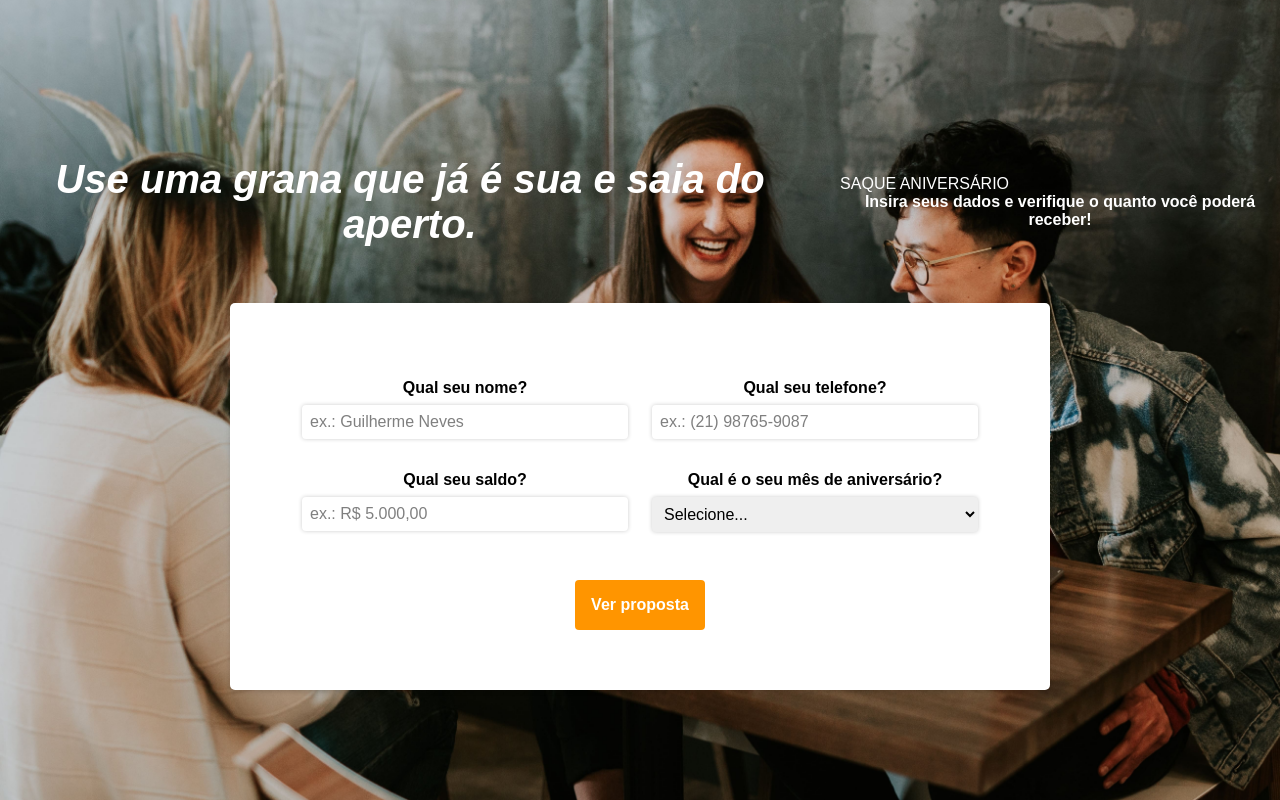
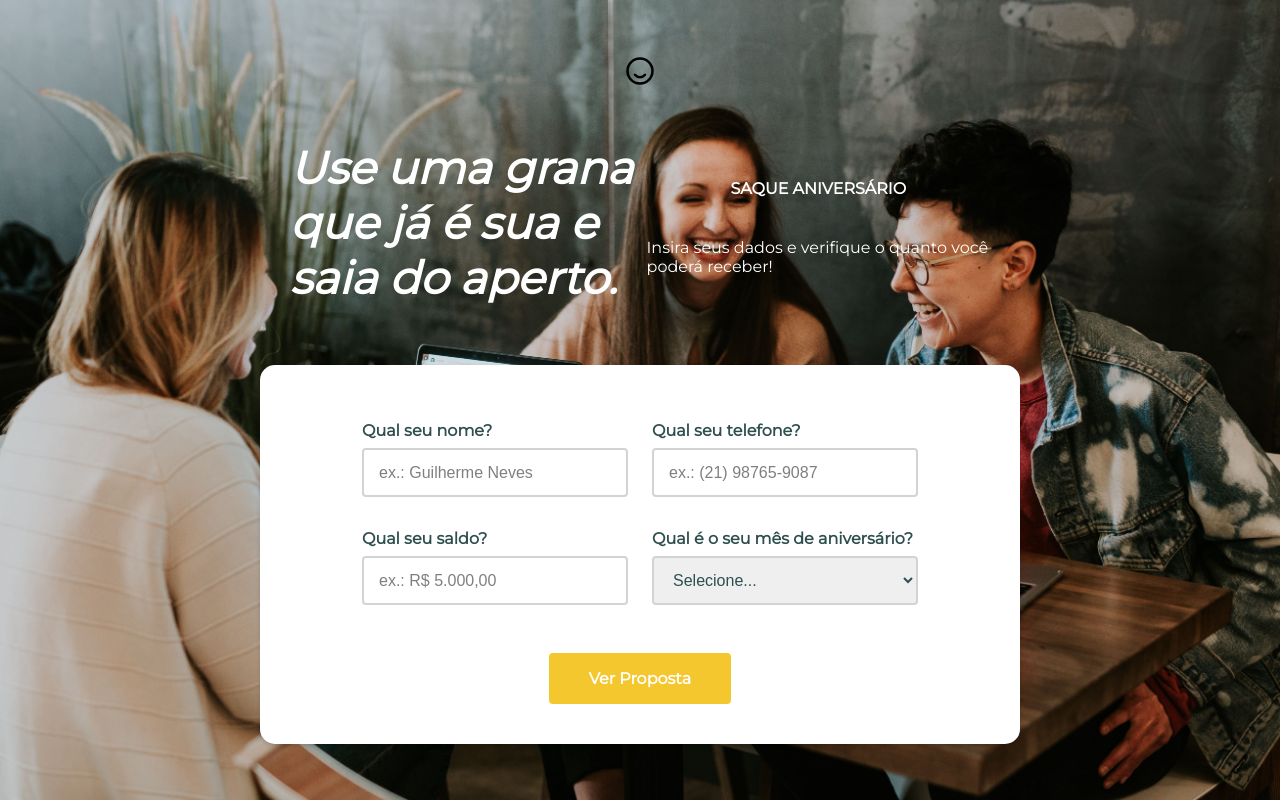
Before and after one commit to CleberTrindade76/ProjetoPB, a React (Create React App) app: page / in a window 1280 px wide. Built offline with nearby package versions, Linux system fonts and the light colour scheme.

Commit message:
Added function to calculate FGTS withdrawal and styled components

```diff
--- a/src/components/Button.tsx
+++ b/src/components/Button.tsx
@@ -6,12 +6,12 @@ interface ButtonProps {
 }
 
 const ButtonElement = styled.button`
-  background-color: #ff9500;
+  background-color: #f5c72f;
   color: #fff;
-  font-family: Montserrat, sans-serif;
+  font-family: 'Montserrat', sans-serif;
   font-size: 16px;
   font-weight: bold;
-  padding: 16px;
+  padding: 16px 40px;
   margin-top: 32px;
   border-radius: 4px;
   border: none;
--- a/src/components/Input.tsx
+++ b/src/components/Input.tsx
@@ -18,14 +18,17 @@ const InputContainer = styled.div`
 const Label = styled.label`
   font-weight: bold;
   margin-bottom: 8px;
+  text-align: initial;
+  color: darkslategray;
 `;
 
 const InputElement = styled.input`
-  padding: 8px;
+  height: 25px;
+  padding: 10px 15px;
+  color: darkslategray;
   border-radius: 4px;
-  border: none;
+  border: solid 2px lightgray;
   outline: none;
-  box-shadow: 0 0 4px rgba(0, 0, 0, 0.2);
   font-size: 16px;
   &::placeholder {
     color: rgba(0, 0, 0, 0.5);
--- a/src/components/Select.tsx
+++ b/src/components/Select.tsx
@@ -19,14 +19,17 @@ const SelectContainer = styled.div`
 const Label = styled.label`
   font-weight: bold;
   margin-bottom: 8px;
+  text-align: initial;
+  color: darkslategray;
 `;
 
 const SelectElement = styled.select`
-  padding: 8px;
+  height: 49px;
+  color: darkslategray;
+  padding: 10px 15px;
   border-radius: 4px;
-  border: none;
+  border: solid 2px lightgray;
   outline: none;
-  box-shadow: 0 0 4px rgba(0, 0, 0, 0.2);
   font-size: 16px;
   &::placeholder {
     color: rgba(0, 0, 0, 0.5);
--- /dev/null
+++ b/src/components/StyledTitle.tsx
@@ -0,0 +1,92 @@
+import React from 'react';
+import styled from 'styled-components';
+
+const Container = styled.div`
+`;
+
+const ContainerImage = styled.div`
+  display: flex;
+  justify-content: flex-start;
+  flex-direction: row;
+  gap: 10;
+`;
+
+const LogoImage = styled.img`
+  width: 30px;
+  height: 30px;
+  font-color: white;
+`;
+
+const LeftContent = styled.div`
+  flex: 1;
+`;
+
+const RightContent = styled.div`
+  flex: 1;
+`;
+
+const StyledText = styled.div`
+  display: flex;
+  max-width: 700px;
+  justify-content: center;
+  align-items: center;
+  margin-top: 20px;
+  text-align: initial;
+
+
+  & > h1 {
+    font-size: 45px;
+    font-style: italic;
+    font-weight: bold;
+    color: #fff;
+    width: 70%
+  }
+
+  & > div {
+    display: flex;
+    flex-direction: column;
+    justify-content: center;
+    align-items: center;
+    margin-top: 10px;
+  }
+
+  & > div > p {
+    font-size: 16px;
+    color: #fff;
+    margin: 20px 0;
+  }
+
+  & > div > p.bold {
+    font-weight: bold;
+  }
+
+  @media (max-width: 768px) {
+    & > h1 {
+      font-size: 30px;
+      margin: 20px 0;
+    }
+
+    & > div > p {
+      font-size: 14px;
+    }
+  }
+`;
+
+const HeaderTitle: React.FC = () => {
+  return (
+    <Container>
+
+      <LogoImage src='icons/logoIcon.svg' alt='' />
+      <StyledText>
+        <h1>Use uma grana que já é sua e saia do aperto.</h1>
+        <div>
+          <p className="bold">SAQUE ANIVERSÁRIO</p>
+          <p>Insira seus dados e verifique o quanto você poderá receber!</p>
+        </div>
+      </StyledText>
+    </Container>
+  );
+};
+
+
+export default HeaderTitle;
--- a/src/pages/Home.tsx
+++ b/src/pages/Home.tsx
@@ -1,14 +1,20 @@
 import React, { useContext } from 'react';
+import { useNavigate } from 'react-router-dom';
 import styled from 'styled-components';
 import Input from '../components/Input';
 import Select from '../components/Select';
 import Button from '../components/Button';
+import StyledTitle from '../components/StyledTitle';
 import { MyContext } from "../context/context";
 
 const Container = styled.div`
   width: 100%;
   height: 100vh;
   position: relative;
+
+  @media (max-width: 768px) {
+    height: auto;
+  }
 `;
 
 const BackgroundImage = styled.div`
@@ -24,6 +30,12 @@ const BackgroundImage = styled.div`
   transform: skewX(-70deg);
   transform-origin: top left;
   z-index: -1;
+
+  @media (max-width: 768px) {
+    width: 100%;
+    height: 100vh;
+    transform: none;
+  }
 
   &::after {
     content: '';
@@ -45,55 +57,39 @@ const Content = styled.div`
   align-items: center;
   height: 100%;
   width: 100%;
-  `;
+`;
 
 const Card = styled.div`
   background-color: #fff;
-  padding: 60px;
-  border-radius: 5px;
+  padding: 40px 80px;
+  border-radius: 15px;
   box-shadow: 0 2px 4px rgba(0, 0, 0, 0.15);
   width: 100%;
-  max-width: 700px;
+  max-width: 600px;
   margin-top: 30px;
-  `;
+
+  @media (max-width: 768px) {
+    margin-top: 10px;
+    padding-right: 0px;
+    padding-left: 0px;
+    padding-top: 20px;
+    padding-bottom: 20px;
+    justify-content: center;
+    flex-direction: column;
+    display: flex;
+  }
+`;
 
 const Row = styled.div`
   display: flex;
-  place-content: space-between;
-  margin-top: 16px;
-  `;
+  flex-direction: column;
 
-const StyledText = styled.div`
-  display: flex;
-  flex-direction: row;
-  justify-content: center;
-  align-items: center;
-  margin-top: 20px;
-
-  & > h1 {
-    font-size: 40px;
-    font-style: italic;
-    font-weight: bold;
-    color: #fff;
-    margin-right: 20px;
-    text-align: center;
-  }
-
-  & > div {
-    display: flex;
-    flex-direction: column;
-    justify-content: center;
-    align-items: flex-start;
-  }
-
-  & > div > p {
-    font-size: 16px;
-    color: #fff;
-    margin: 0;
-  }
-
-  & > div > p.bold {
-    font-weight: bold;
+  @media (min-width: 768px) {
+    flex-direction: row;
+    place-content: space-between;
+    margin-top: 16px;
+    margin-left: 10px;
+    margin-right: 10px;
   }
 `;
 
@@ -101,8 +97,14 @@ const Home: React.FC = () => {
 
   const { name, setName, phone, setPhone, balance, setBalance, birthday, setBirthday } = useContext(MyContext);
 
+  const navigate = useNavigate()
+
   const handleInputChangeName = (event: React.ChangeEvent<HTMLInputElement>) => {
     setName(event.target.value);
+  };
+
+  const handleInputChangeBirthday = (event: React.ChangeEvent<HTMLSelectElement>) => {
+    setBirthday(event.target.value);
   };
 
   const handleInputChangePhone = (event: React.ChangeEvent<HTMLInputElement>) => {
@@ -123,9 +125,9 @@ const Home: React.FC = () => {
     setBalance(formattedValue);
   };
 
-  const handleInputChangeBirthday = (event: React.ChangeEvent<HTMLSelectElement>) => {
-    setBirthday(event.target.value);
-  };
+  const sendForm = () => {
+    navigate("/myFGTS")
+  }
 
   const meses = [
     { value: '01', label: 'Janeiro' },
@@ -146,13 +148,7 @@ const Home: React.FC = () => {
     <Container>
       <BackgroundImage />
       <Content>
-      <StyledText>
-        <h1>Use uma grana que já é sua e saia do aperto.</h1>
-        <div>
-          <p>SAQUE ANIVERSÁRIO</p>
-          <p className="bold">Insira seus dados e verifique o quanto você poderá receber!</p>
-        </div>
-      </StyledText>
+        <StyledTitle/>
         <Card>
           <Row>
             <Input value={name} onChange={handleInputChangeName} label="Qual seu nome?" type="text" placeholder="ex.: Guilherme Neves"/>
@@ -162,7 +158,7 @@ const Home: React.FC = () => {
             <Input value={balance} onChange={handleInputChangeBalance} label="Qual seu saldo?" type="text" placeholder="ex.: R$ 5.000,00"/>
             <Select value={birthday} onChange={handleInputChangeBirthday} label="Qual é o seu mês de aniversário?" placeholder="Selecione..." options={meses} />
           </Row>
-          <Button label="Ver proposta" />
+          <Button label="Ver Proposta" onClick={sendForm} />
         </Card>
       </Content>
     </Container>
--- a/src/styles/App.css
+++ b/src/styles/App.css
@@ -1,3 +1,10 @@
+@font-face {
+  font-family: 'Montserrat';
+  src: url('../fonts/Montserrat-Regular.ttf') format('truetype');
+  font-weight: normal;
+  font-style: normal;
+}
+
 .App {
   text-align: center;
   background-image: url(../../public/images/hero.jpg);
```
Also changed, not shown: src/fonts/Montserrat-Regular.ttf (added), src/styles/Fonts.css (added).
